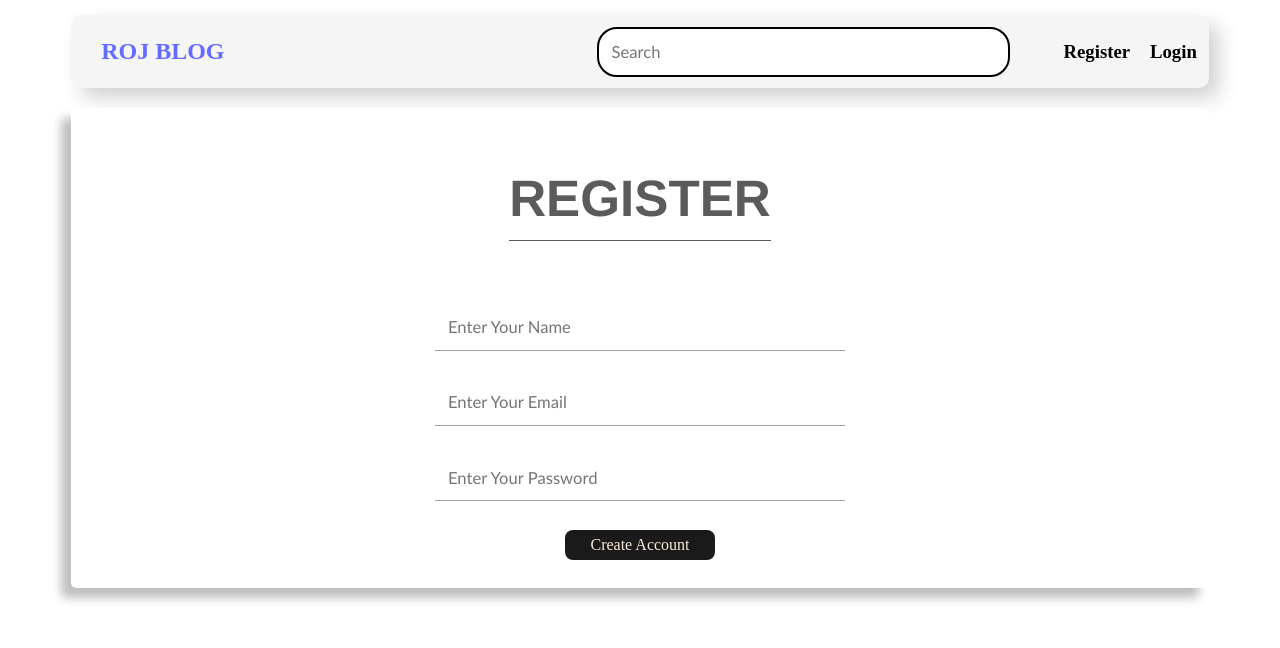
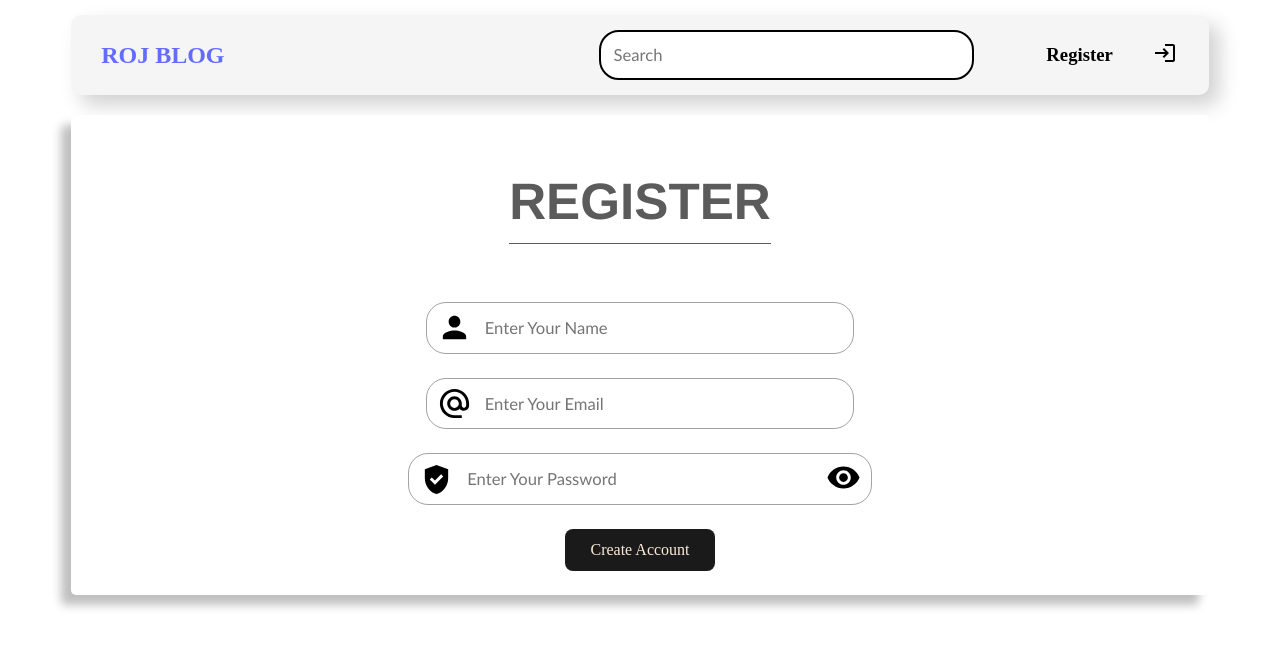
Before and after one commit to firojahmed1313/ROJBLOGFB, a React (Vite) app in the folder Frontend/rojBlog/: page /register in a window 1280 px wide. Shown: the top 648 px of the page. Built offline with nearby package versions, Linux system fonts and the light colour scheme; no server answers.

Commit message:
icon add

```diff
--- a/Frontend/rojBlog/package.json
+++ b/Frontend/rojBlog/package.json
@@ -11,6 +11,10 @@
     "preview": "vite preview"
   },
   "dependencies": {
+    "@emotion/react": "^11.11.3",
+    "@emotion/styled": "^11.11.0",
+    "@mui/icons-material": "^5.15.6",
+    "@mui/material": "^5.15.6",
     "axios": "^1.6.2",
     "js-cookie": "^3.0.5",
     "react": "^18.2.0",
--- a/Frontend/rojBlog/src/components/Navber.jsx
+++ b/Frontend/rojBlog/src/components/Navber.jsx
@@ -2,7 +2,8 @@ import React, { useContext, useEffect, useState } from "react";
 import { Link, useNavigate } from "react-router-dom";
 import Context from "../context/Context"
 import axios from "axios";
-
+import LoginIcon from '@mui/icons-material/Login';
+import DehazeIcon from '@mui/icons-material/Dehaze';
 const Navber = () => {
   const [searchData, setSearchData] = useState();
   const [search, setSearch] = useState(false);
@@ -78,7 +79,7 @@ const Navber = () => {
           </Link> : <h3></h3>}
 
           {(!auth.isAuth) ? <Link to={"/login"} className="navitem">
-            <h3>Login</h3>
+            <h3><LoginIcon/></h3>
           </Link> : <h3></h3>}
         </div>
       </div>
--- a/Frontend/rojBlog/src/components/profileall/Blogeditdelete.jsx
+++ b/Frontend/rojBlog/src/components/profileall/Blogeditdelete.jsx
@@ -5,7 +5,8 @@ import { ToastContainer, toast } from "react-toastify";
 import "react-toastify/dist/ReactToastify.css";
 import context from "../../context/Context";
 import Cookies from 'js-cookie';
-
+import DeleteIcon from '@mui/icons-material/Delete';
+import EditNoteIcon from '@mui/icons-material/EditNote';
 const data = {
   title: "fffffffff",
   createAt: "23-23-2345",
@@ -22,7 +23,7 @@ const user = {
 const Blogeditdelete = ({ blogData, user }) => {
   const navigate = useNavigate();
   const auth = useContext(context);
-
+  auth.setUser(user);
   const burl = import.meta.env.VITE_URL;
 
   const deleteBlog = async () => {
@@ -87,6 +88,7 @@ const Blogeditdelete = ({ blogData, user }) => {
     auth.setIsEdit(true);
     navigate("/addBlog");
   }
+  console.log(user);
   return (
     <>
       <ToastContainer
@@ -138,10 +140,10 @@ const Blogeditdelete = ({ blogData, user }) => {
             <p className="blogDescription">{blogData.description.substring(0, 500)}...</p>
             <div className="editDelete">
               <button onClick={editBlog} type="submit">
-                Edit
+                <EditNoteIcon/>
               </button>
               <button onClick={deleteBlog} type="submit">
-                Delete
+                <DeleteIcon/>
               </button>
             </div>
           </div>
--- a/Frontend/rojBlog/src/index.css
+++ b/Frontend/rojBlog/src/index.css
@@ -16,7 +16,7 @@ h1 {
 button {
   border-radius: 8px;
   border: 1px solid transparent;
-  padding: 0.3em 1.5em;
+  padding: 0.7em 1.5em;
   font-size: 1em;
   font-weight: 400;
   font-family: inherit;
@@ -66,7 +66,7 @@ button:focus-visible {
   margin: 5px 10px;
   color: black;
   font-weight: lighter;
-  /*margin-right: 30px;*/
+  margin-right: 30px;
 }
 
 .navfrom form {
@@ -132,6 +132,13 @@ form {
   box-shadow: -10px 10px 10px rgba(0, 3, 7, 0.25);
   margin-bottom: 20px;
 }
+.formiconplusi{
+  border: 1px solid rgba(70, 70, 70, 0.5);
+  display: flex;
+  align-items: center;
+  border-radius: 20px;
+  padding: 2px 10px;
+}
 
 form>h1 {
 
@@ -144,15 +151,14 @@ form>h1 {
   text-align: center;
 }
 
-form>input {
+input {
   padding: 1vmax;
-  width: 30vw;
+  width: 27vw;
   outline: none;
   font-family: "Gill Sans", "Gill Sans MT", Calibri, "Trebuchet MS",
     sans-serif;
   font-size: 1.3vmax;
   border: none;
-  border-bottom: 1px solid rgba(70, 70, 70, 0.5);
 }
 
 form>input[type="submit"] {
@@ -323,7 +329,7 @@ form>input[type="submit"]:hover {
     /*border: 2px solid blue;*/
     margin: 5px 0px;
 
-    /*margin-right: 30px;*/
+    margin-right: 10px;
   }
 
   .navfrom form {
--- a/Frontend/rojBlog/src/pages/AddBlog.jsx
+++ b/Frontend/rojBlog/src/pages/AddBlog.jsx
@@ -5,7 +5,9 @@ import "react-toastify/dist/ReactToastify.css";
 import context from "../context/Context";
 import { useNavigate } from "react-router-dom";
 import Cookies from 'js-cookie';
-
+import TitleIcon from '@mui/icons-material/Title';
+import DescriptionIcon from '@mui/icons-material/Description';
+import LinkIcon from '@mui/icons-material/Link';
 const initialData = {
   title: "",
   description: "",
@@ -23,7 +25,7 @@ const AddBlog = () => {
     const { name, value } = e.target;
     setBlog({ ...blog, [name]: value });
   };
-  const burl=import.meta.env.VITE_URL;
+  const burl = import.meta.env.VITE_URL;
   const onSubmits = async (e) => {
     e.preventDefault();
     var api;
@@ -34,7 +36,7 @@ const AddBlog = () => {
         api = await axios.put(localUrle, blog, {
           headers: {
             "Content-Type": "application/json",
-            "Authorization" : `${Cookies.get("tokenf")}`
+            "Authorization": `${Cookies.get("tokenf")}`
           },
           withCredentials: true,
         });
@@ -45,7 +47,7 @@ const AddBlog = () => {
         api = await axios.post(localUrla, blog, {
           headers: {
             "Content-Type": "application/json",
-            "Authorization" : `${Cookies.get("tokenf")}`
+            "Authorization": `${Cookies.get("tokenf")}`
           },
 
         });
@@ -100,6 +102,8 @@ const AddBlog = () => {
       <div className="formbody">
         <form onSubmit={onSubmits}>
           <h1>CREATE BLOG</h1>
+          <div className="formiconplusi">
+            <TitleIcon fontSize="large" />
             <input
               placeholder="Enter Blog Title"
               type="text"
@@ -108,6 +112,9 @@ const AddBlog = () => {
               value={blog.title}
               onChange={inputEvent}
             />
+          </div>
+          <div className="formiconplusi">
+            <DescriptionIcon fontSize="large" />
             <input
               placeholder="Enter Blog Description"
               type="text"
@@ -116,6 +123,9 @@ const AddBlog = () => {
               value={blog.description}
               onChange={inputEvent}
             />
+          </div>
+          <div className="formiconplusi">
+            <LinkIcon fontSize="large" />
             <input
               placeholder="Enter Blog imgUrl"
               type="text"
@@ -124,8 +134,9 @@ const AddBlog = () => {
               value={blog.imgUrl}
               onChange={inputEvent}
             />
+          </div>
           <button onClick={() => onSubmits} type="submit">
-            {(auth.isEdit)? "Update Blog" : "Create Blog"}
+            {(auth.isEdit) ? "Update Blog" : "Create Blog"}
           </button>
         </form>
       </div>
--- a/Frontend/rojBlog/src/pages/Login.jsx
+++ b/Frontend/rojBlog/src/pages/Login.jsx
@@ -5,14 +5,20 @@ import "react-toastify/dist/ReactToastify.css";
 import { useNavigate } from "react-router-dom";
 import context from "../context/Context";
 import SetCookie from "../cookies/SetCookie";
+import AlternateEmailIcon from '@mui/icons-material/AlternateEmail';
+import GppGoodIcon from '@mui/icons-material/GppGood';
+import VisibilityIcon from '@mui/icons-material/Visibility';
+import VisibilityOffIcon from '@mui/icons-material/VisibilityOff';
 
 const Login = () => {
   const auth = useContext(context);
   const [email, setname] = useState("");
   const [password, setpassword] = useState("");
+  const [isVisiable, setIsVisiable] = useState(false);
+
   const navigate = useNavigate();
   console.log(auth);
-  const burl=import.meta.env.VITE_URL;
+  const burl = import.meta.env.VITE_URL;
   const onSubmit = async (e) => {
     e.preventDefault();
     console.log(email, password);
@@ -34,8 +40,8 @@ const Login = () => {
       );
       console.log(api);
 
-      if(api.data.success){
-        SetCookie("tokenf",JSON.stringify(api.data.token));
+      if (api.data.success) {
+        SetCookie("tokenf", JSON.stringify(api.data.token));
         auth.setUser(api.data.user)
       }
       auth.setIsAuth(true);
@@ -84,7 +90,8 @@ const Login = () => {
       <div className="formbody">
         <form onSubmit={onSubmit}>
           <h1>LOGIN</h1>
-
+          <div className="formiconplusi">
+            <AlternateEmailIcon fontSize="large" />
             <input
               placeholder="Enter Your Email"
               type="email"
@@ -93,14 +100,21 @@ const Login = () => {
               value={email}
               onChange={(e) => setname(e.target.value)}
             />
+          </div>
+          <div className="formiconplusi">
+            <GppGoodIcon fontSize="large" />
             <input
               placeholder="Enter Your Password"
-            type="password"
+              type={(isVisiable) ? "text" : "password"}
               name="password"
               id="password"
               value={password}
               onChange={(e) => setpassword(e.target.value)}
             />
+            <div onClick={()=>setIsVisiable(!isVisiable)}>
+              {(isVisiable) ? <VisibilityOffIcon fontSize="large" /> : <VisibilityIcon fontSize="large" />}
+            </div>
+          </div>
           <input type="submit" value="Login" />
         </form>
       </div>
--- a/Frontend/rojBlog/src/pages/Register.jsx
+++ b/Frontend/rojBlog/src/pages/Register.jsx
@@ -5,7 +5,11 @@ import { ToastContainer, toast } from "react-toastify";
 import "react-toastify/dist/ReactToastify.css";
 import context from "../context/Context";
 import { useNavigate } from "react-router-dom";
-
+import PersonIcon from '@mui/icons-material/Person';
+import AlternateEmailIcon from '@mui/icons-material/AlternateEmail';
+import GppGoodIcon from '@mui/icons-material/GppGood';
+import VisibilityIcon from '@mui/icons-material/Visibility';
+import VisibilityOffIcon from '@mui/icons-material/VisibilityOff';
 const initialData = {
   name: "",
   email: "",
@@ -16,13 +20,14 @@ const Register = () => {
   const auth = useContext(context);
   console.log(auth.isAuth);
   const [register, setRegister] = useState(initialData);
+  const [isVisiable, setIsVisiable] = useState(false);
   const navigate = useNavigate();
 
   const inputEvent = (e) => {
     const { name, value } = e.target;
     setRegister({ ...register, [name]: value });
   };
-  const burl=import.meta.env.VITE_URL;
+  const burl = import.meta.env.VITE_URL;
   const onSubmits = async (e) => {
     e.preventDefault();
     try {
@@ -87,6 +92,8 @@ const Register = () => {
         }
         <form onSubmit={onSubmits}>
           <h1>REGISTER</h1>
+          <div className="formiconplusi">
+            <PersonIcon fontSize="large" />
             <input
               placeholder="Enter Your Name"
               type="text"
@@ -95,6 +102,9 @@ const Register = () => {
               value={register.name}
               onChange={inputEvent}
             />
+          </div>
+          <div className="formiconplusi">
+            <AlternateEmailIcon fontSize="large" />
             <input
               placeholder="Enter Your Email"
               type="email"
@@ -103,14 +113,21 @@ const Register = () => {
               value={register.email}
               onChange={inputEvent}
             />
+          </div>
+          <div className="formiconplusi">
+            <GppGoodIcon fontSize="large" />
             <input
               placeholder="Enter Your Password"
-            type="password"
+              type={(isVisiable) ? "text" : "password"}
               name="password"
               id="password"
               value={register.password}
               onChange={inputEvent}
             />
+            <div onClick={() => setIsVisiable(!isVisiable)}>
+              {(isVisiable) ? <VisibilityOffIcon fontSize="large" /> : <VisibilityIcon fontSize="large" />}
+            </div>
+          </div>
           {
             //<input type="submit" value="Create Account" onClick={onSubmits} />
           }
```
Also changed, not shown: 1 other file (tests, documents, lock files or other folders). Lines whose indentation alone changed are shown as unchanged.
